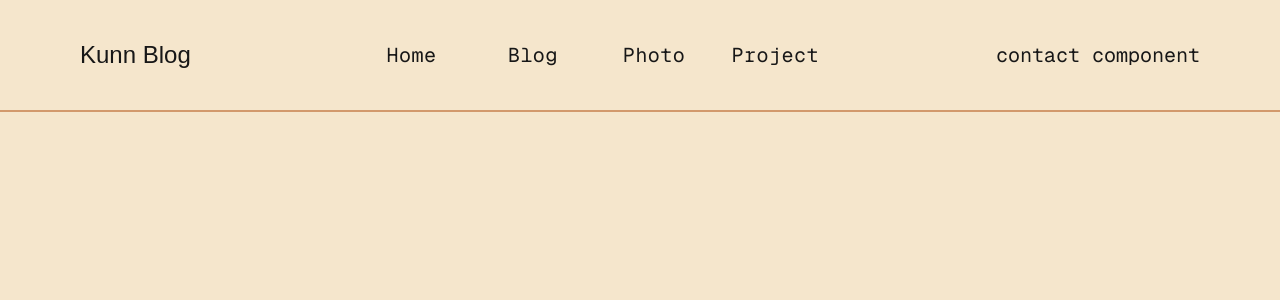
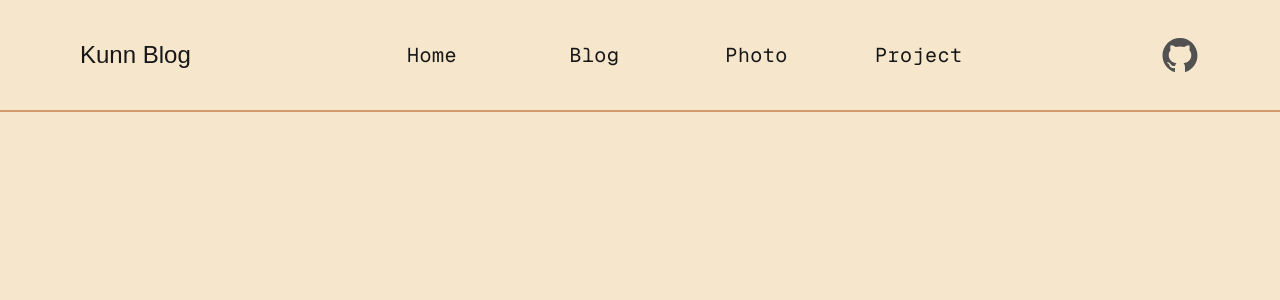
Before and after one commit to SC-WSKun/Kunn-Blog, a Next.js app: page / in a window 1280 px wide. Shown: the top 300 px of the page. Built offline with nearby package versions, Linux system fonts and the light colour scheme; a web font is replaced by a local one.

Commit message:
feat: header imporve

```diff
--- /dev/null
+++ b/components/Contact.tsx
@@ -0,0 +1,13 @@
+import Image from 'next/image'
+import Link from 'next/link'
+function Contact () {
+    return (
+        <div>
+            <Link href={'https://github.com/SC-WSKun'}>
+                <Image width="40" height="40" src={'/image/github.svg'} alt="github"/>
+            </Link>
+        </div>
+    )
+}
+
+export default Contact
--- a/components/Header.tsx
+++ b/components/Header.tsx
@@ -3,17 +3,18 @@ import Link from "next/link";
 import { motion } from "motion/react"
 import { aestera } from "@/app/fonts";
 import { ReactNode } from "react";
+import Contact from "./Contact";
 export default function Header() {
   return (
     <div className="flex h-28 w-full flex-row items-center justify-around gap-40 bg-beige px-20 font-mono text-xl border-b-2 border-tan">
       <p className={aestera.className + " text-2xl"}>Kunn Blog</p>
-      <div className="grid grid-cols-4 h-full grow ">
+      <div className="grid grid-cols-4 h-full grow">
         <NavLink href={"/"} >Home</NavLink>
         <NavLink href={"/blog"}>Blog</NavLink>
         <NavLink href={"/photo"} >Photo</NavLink>
         <NavLink href={"/project"} >Project</NavLink>
       </div>
-      <div>contact component</div>
+      <Contact />
     </div>
   );
 }
--- a/tailwind.config.ts
+++ b/tailwind.config.ts
@@ -27,6 +27,9 @@ export default {
       },
       backgroundImage: {
         "nav-brown": "linear-gradient(to top, var(--tan), var(--beige))"
+      },
+      contrast: {
+        3000: '30',
       }
     },
   },
```
Also changed, not shown: public/image/github.svg (added).
